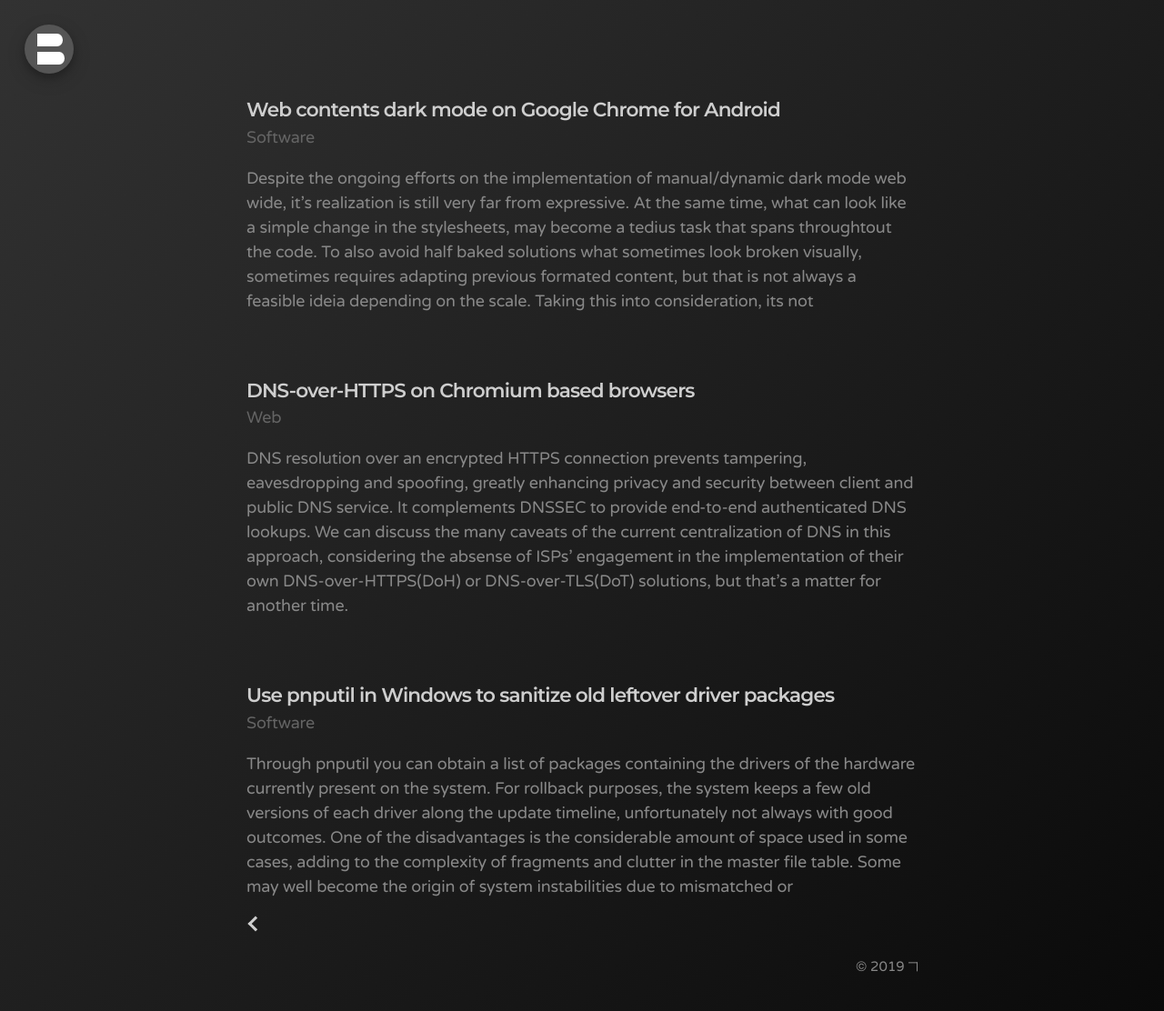
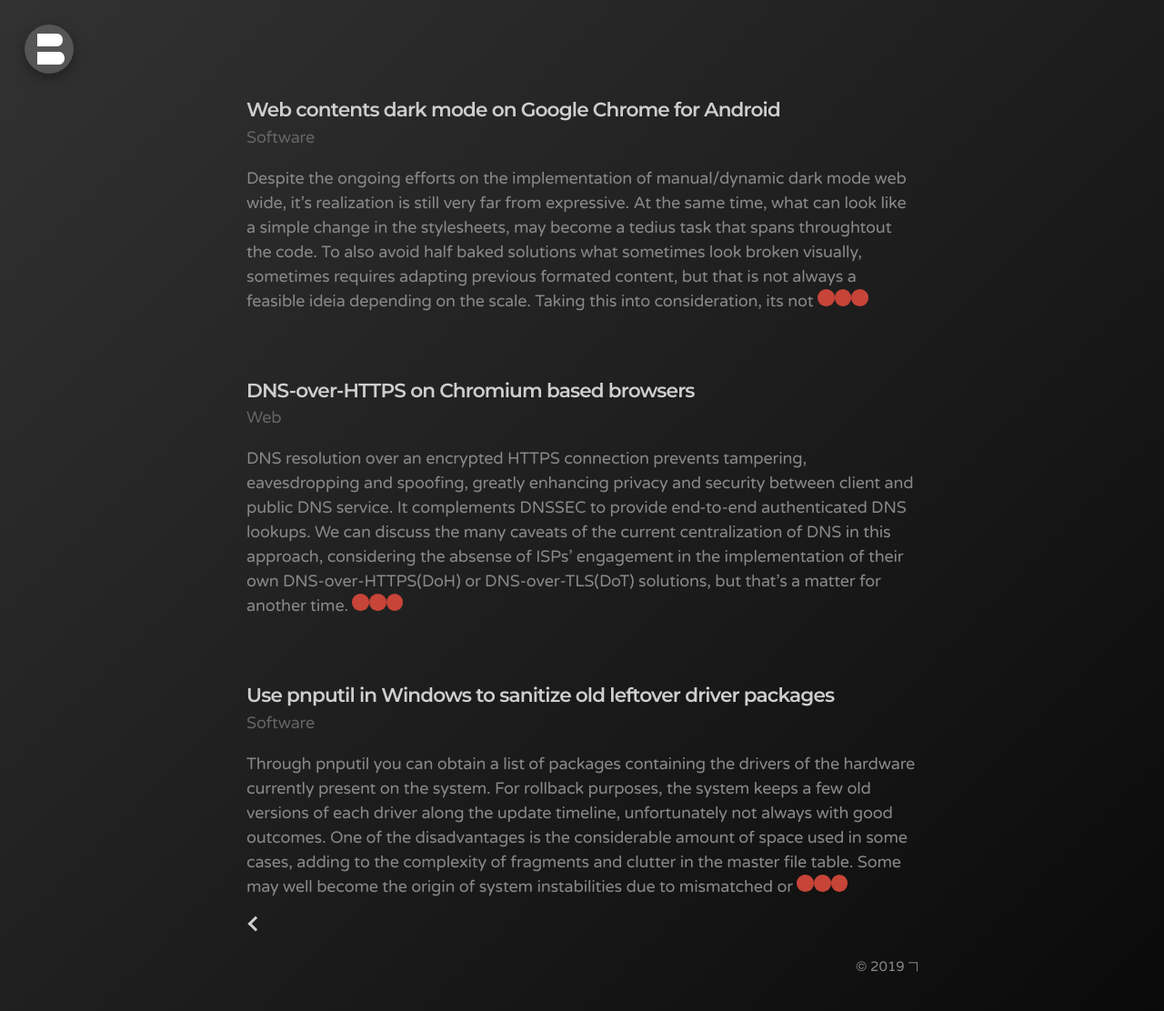
Before and after one commit to bonina/bonina.github.io, a Jekyll site: the page built from index.html, in a window 1280 px wide. Shown: the whole page at 91% size. Built offline with Jekyll 4.4.1, drawn with Linux system fonts in a browser that asks for light colours; the list of posts is cut into pages by our own code.

Commit message:
Update _posts.scss

```diff
--- a/_sass/_posts.scss
+++ b/_sass/_posts.scss
@@ -50,3 +50,11 @@
   margin-top: 0;
   margin-bottom: 0.5rem;
 }
+
+.dot {
+  height: 14pt;
+  width: 14pt;
+  background-color: #c74438;
+  border-radius: 50%;
+  display: inline-block;
+}
```
